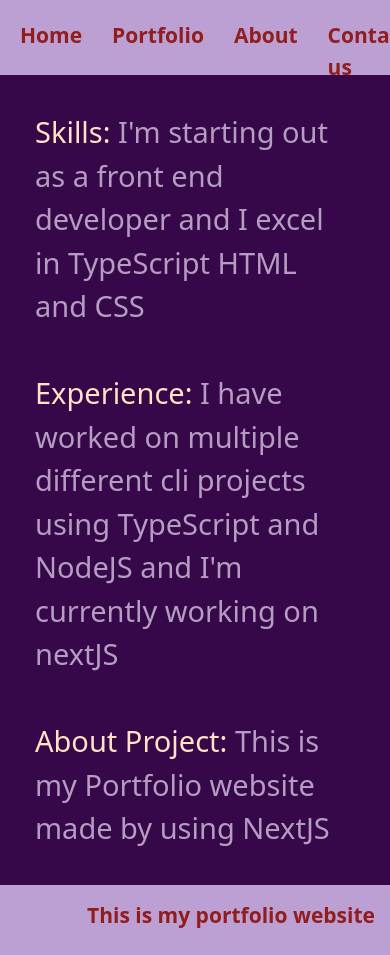
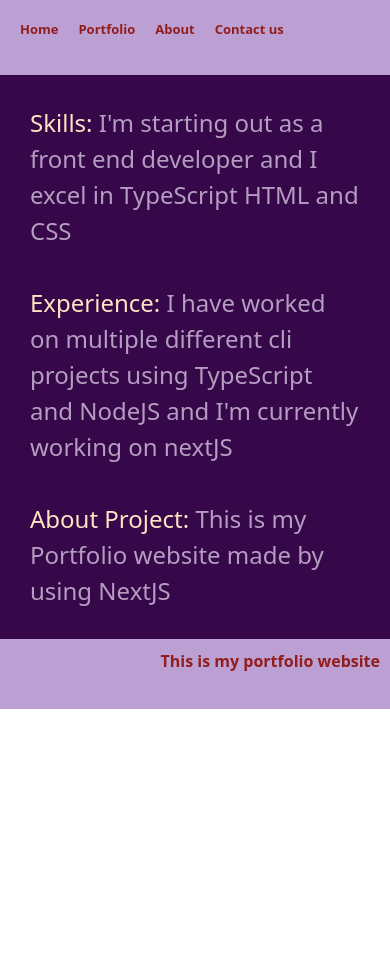
Before and after one commit to maryamkhan00/Q2-assignment3, a Next.js app: page /portfolio in a window 390 px wide. After the commit the page ends 844 px from the top, so only its background shows below. Built offline with nearby package versions, Linux system fonts and the light colour scheme.

Commit message:
responsiveness

```diff
--- a/src/app/about/page.tsx
+++ b/src/app/about/page.tsx
@@ -1,6 +1,6 @@
 export default function about(){
     return (
-            <div className="aboutContainer">
+            <div>
             <h1 className="about"> Hi! I&apos;m Maryam from Sunday morning class</h1>
             </div>
     )
--- a/src/app/contact-us/page.tsx
+++ b/src/app/contact-us/page.tsx
@@ -1,6 +1,6 @@
 export default function contact(){
     return (
-            <div className="contactContainer">
+            <div>
             <h1 className="contactus">You can contact me through my student ID 00142635 </h1>
             </div>
     )
--- a/src/app/globals.css
+++ b/src/app/globals.css
@@ -20,10 +20,10 @@
 .parentDiv {
   align-items: center;
   display: flex;
-  align-items: stretch;
   justify-content: space-between;
   color: white;
   background-color: black;
+  min-height: 100;
 }
 
 .child1 {
@@ -82,7 +82,7 @@
 }
 
 
-@media (max-width: 480px) {
+@media (max-width: 800px) {
   .header-buttons {
     gap: 20px;
     font-size: 13px;
@@ -92,13 +92,14 @@
 
   .parentDiv {
     display: flex;
-    align-items: stretch;
   }
 
   .child1 {
     font-size: 28px;
     align-items: left;
     margin: 10px;
+    padding-top: 100px;
+    padding-bottom: 100px;
   }
 
   .child2 {
@@ -111,43 +112,14 @@
     font-size: 24px;
   }
 
+  .about, .contactus {
+    padding-top: 220px;
+    padding-bottom: 220px;
+
+  }
+
   .Footer {
     font-size: 16px;
     padding: 10px;
   }
 }
-
-@media (max-width: 760px) {
-  .header-buttons {
-    gap: 30px;
-    font-size: 21px;
-    align-items: left;
-    justify-content: left;
-  }
-
-  .parentDiv, .portfolio, .contactContainer, .aboutContainer {
-    display: flex;
-    align-items: stretch;
-  }
-
-  .child1 {
-    font-size: 32px;
-    align-items: left;
-    margin: 15px;
-  }
-
-  .child2 {
-    margin: 25px 0;
-    align-items: right;
-  }
-
-  .portfolio, .about, .contactus {
-    padding: 35px;
-    font-size: 29px;
-  }
-
-  .Footer {
-    font-size: 21px;
-    padding: 15px;
-  }
-}
```
